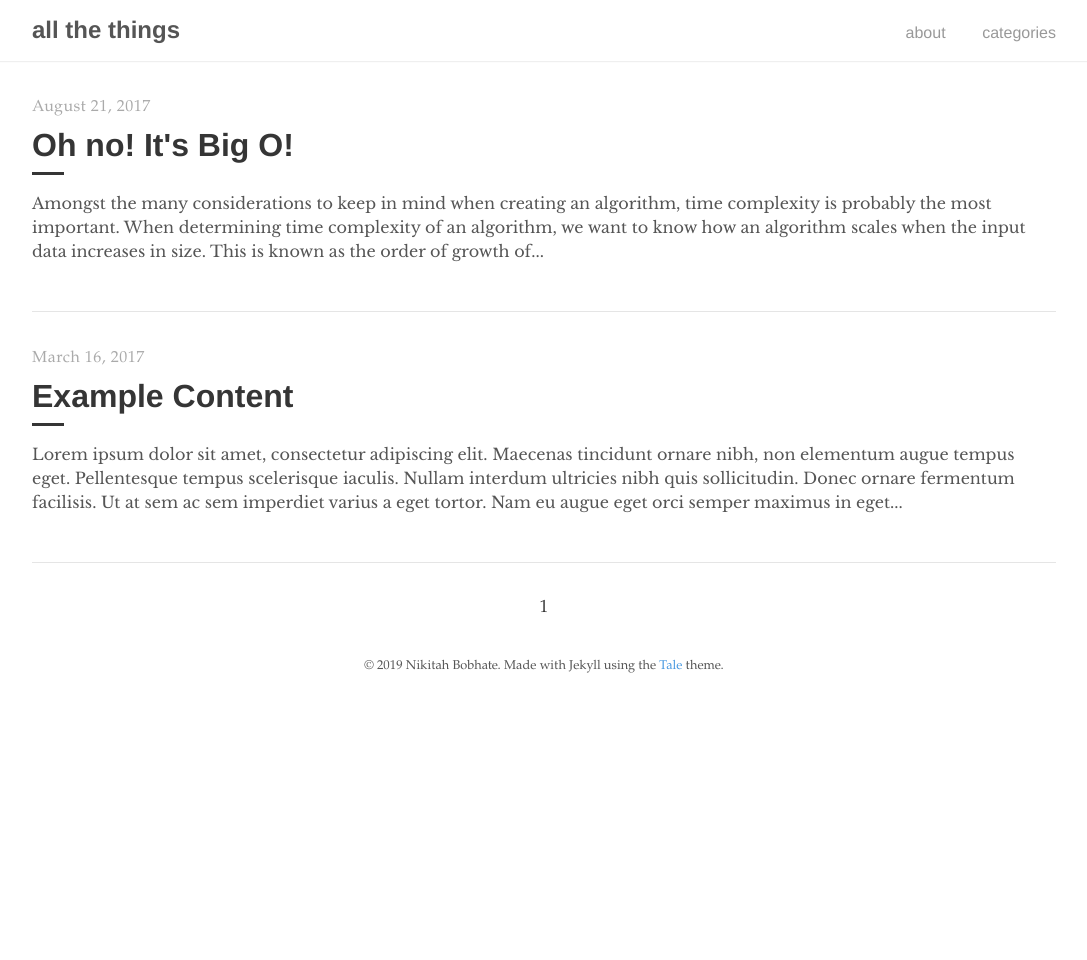
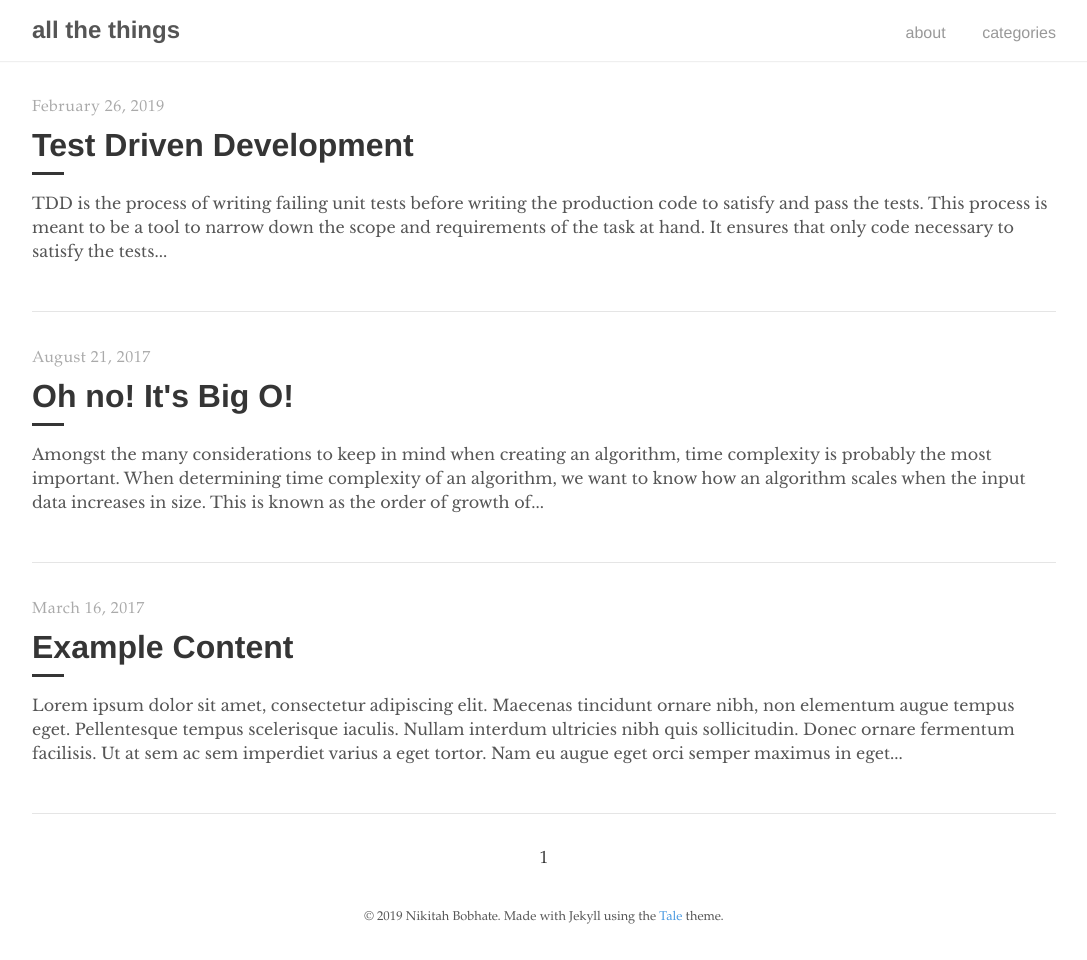
Before and after one commit to nbobhate/nbobhate.github.io, a Jekyll site: the page built from index.html, in a window 1280 px wide. Shown: the whole page, without its empty margins (96-1183 px from the left). Built offline with Jekyll 4.4.1, drawn with Linux system fonts in a browser that asks for light colours; the list of posts is cut into pages by our own code; before the commit the page ends 900 px from its top, so only the background shows below that; some of the changed lines change nothing that is shown.

Commit message:
New post

```diff
--- a/_config.yml
+++ b/_config.yml
@@ -15,7 +15,7 @@ sass:
 # Build settings
 markdown:       kramdown
 kramdown:
-  math_engine: mathjax
+  math_engine:  mathjax
 
 # About
 author:
@@ -27,6 +27,6 @@ version:        3.0.0
 github:
   repo:         https://github.com/nbobhate
 
-# Gems
-gems:
+# Dependencies
+plugins:
   - jekyll-paginate
--- /dev/null
+++ b/_posts/2019-02-26-tdd.md
@@ -0,0 +1,30 @@
+---
+layout: post
+title: "Test Driven Development"
+published: true
+tags: [Practises]
+---
+
+TDD is the process of writing failing unit tests before writing the production code to satisfy and pass the tests. This process is meant to be a tool to narrow down the scope and requirements of the task at hand. It ensures that only code necessary to satisfy the tests is written, leading to cleaner concepts and design in the code. A project with a good suite of unit tests also makes refactoring and general development faster as developers have more confidence in their changes.
+
+In his book, Test Driven Development, Kent Beck creates a growing and shrinking list of business rules that his example feature must satisfy. Each of these rules becomes a test case, and subsequently a unit test. So development of a feature doesn’t start with potential production code - it starts with one failing unit test.
+
+There is a common pattern to writing tests; first the objects required for the test are set up, the test acts on the objects, and lastly we check the results against the expected outcome. This process can be remembered easily as _Red, Green, Refactor_.
+
+_Red_:
+- Add a little test. The rule of thumb is to start with the business rule that requires the least amount of change to go from a failing unit test to one that passes.
+- Run the test - it should fail
+
+_Green_:
+- Make a change to satisfy compilation or logical requirements of the test. The three approaches Beck suggests to making a test work are to fake it, the obvious implementation, and triangulation.
+  - Faking a result is simply returning exactly what is expected, usually by returning a hard coded constant.
+  - If the implementation to satisfy the test is simple and obvious enough, write it.
+  - It is always tempting to generalise and optimise from the beginning. However, in TDD triangulation refers to only generalizing the code when there are two or more examples of duplication.
+- Run the test - it should pass
+
+_Refactor_:
+- Refactor to remove any duplication in the code and test code. This process drives the design of the solution.
+
+A side effect of following the TDD process is that almost each line of your solution should be covered by at least one test. If a line of code is changed, a unit test should fail. However, this leads to the misconception that to follow TDD means simply writing tests until all lines of code are covered. While this may be the only way to work with legacy code that has no tests, it severely defeats the point of the TDD process.
+
+Unit tests should be quick and easy to run, report meaningfully on success or failures, and should each run independently of each other. This all feeds back into faster development and more confidence in making future changes.
```
